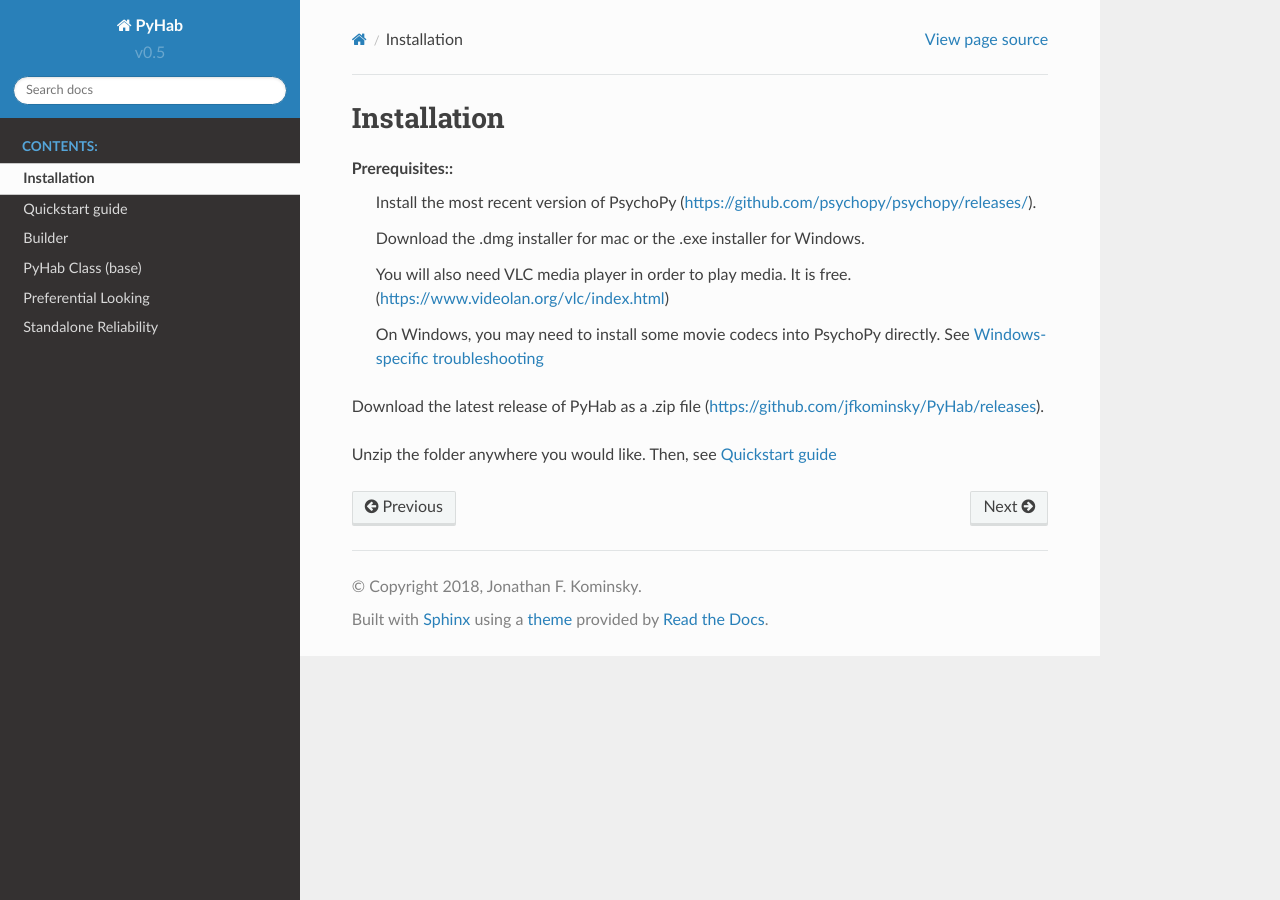
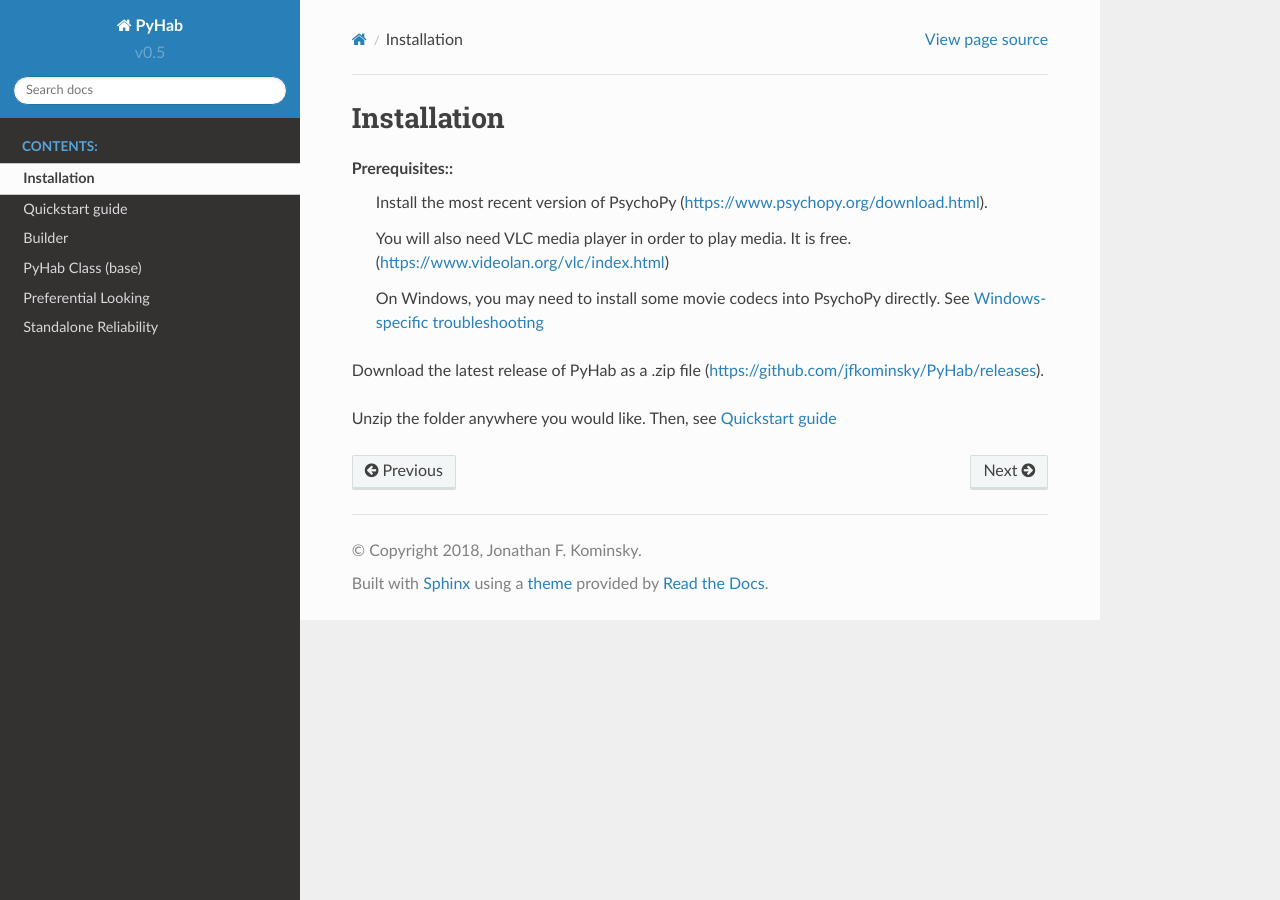
Before and after one commit to jfkominsky/PyHab, a Sphinx documentation site: the page built from docs/Installation.rst, in a window 1280 px wide. Built offline with Sphinx 7.4.7 and the Read the Docs theme 2.0.0, drawn with Linux system fonts in a browser that asks for light colours.

Commit message:
Update Installation.rst
Better instructions.

```diff
--- a/docs/Installation.rst
+++ b/docs/Installation.rst
@@ -3,9 +3,7 @@
 ============
 
 Prerequisites::
-    Install the most recent version of PsychoPy (https://github.com/psychopy/psychopy/releases/).
-
-    Download the .dmg installer for mac or the .exe installer for Windows.
+    Install the most recent version of PsychoPy (https://www.psychopy.org/download.html).
 
     You will also need VLC media player in order to play media. It is free. (https://www.videolan.org/vlc/index.html)
 
```
